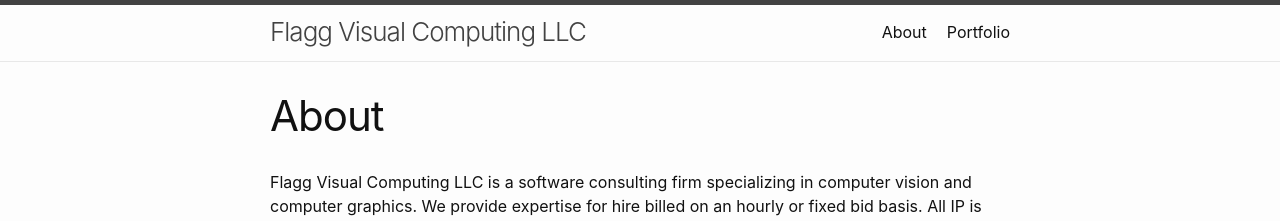
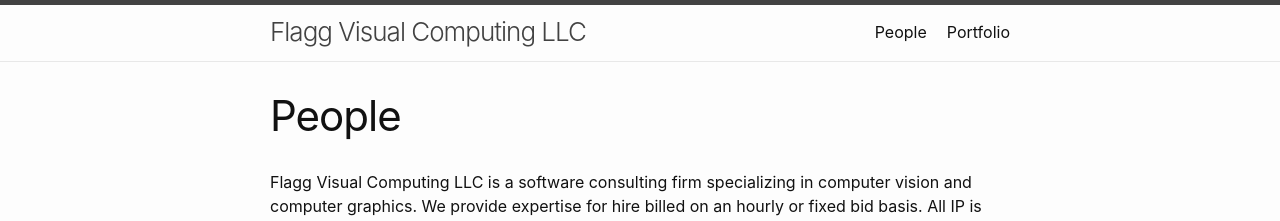
Before and after one commit to mflagg/mflagg.github.io, a Jekyll site: the page built from people.md, in a window 1280 px wide. Shown: the top 221 px of the page. Built offline with Jekyll 4.4.1, drawn with Linux system fonts in a browser that asks for light colours.

Commit message:
fix header of People

```diff
--- a/people.md
+++ b/people.md
@@ -1,7 +1,7 @@
 ---
 layout: page
-title: About
-permalink: /about/
+title: People
+permalink: /people/
 ---
 
 Flagg Visual Computing LLC is a software consulting firm specializing in computer vision and computer graphics.
```
